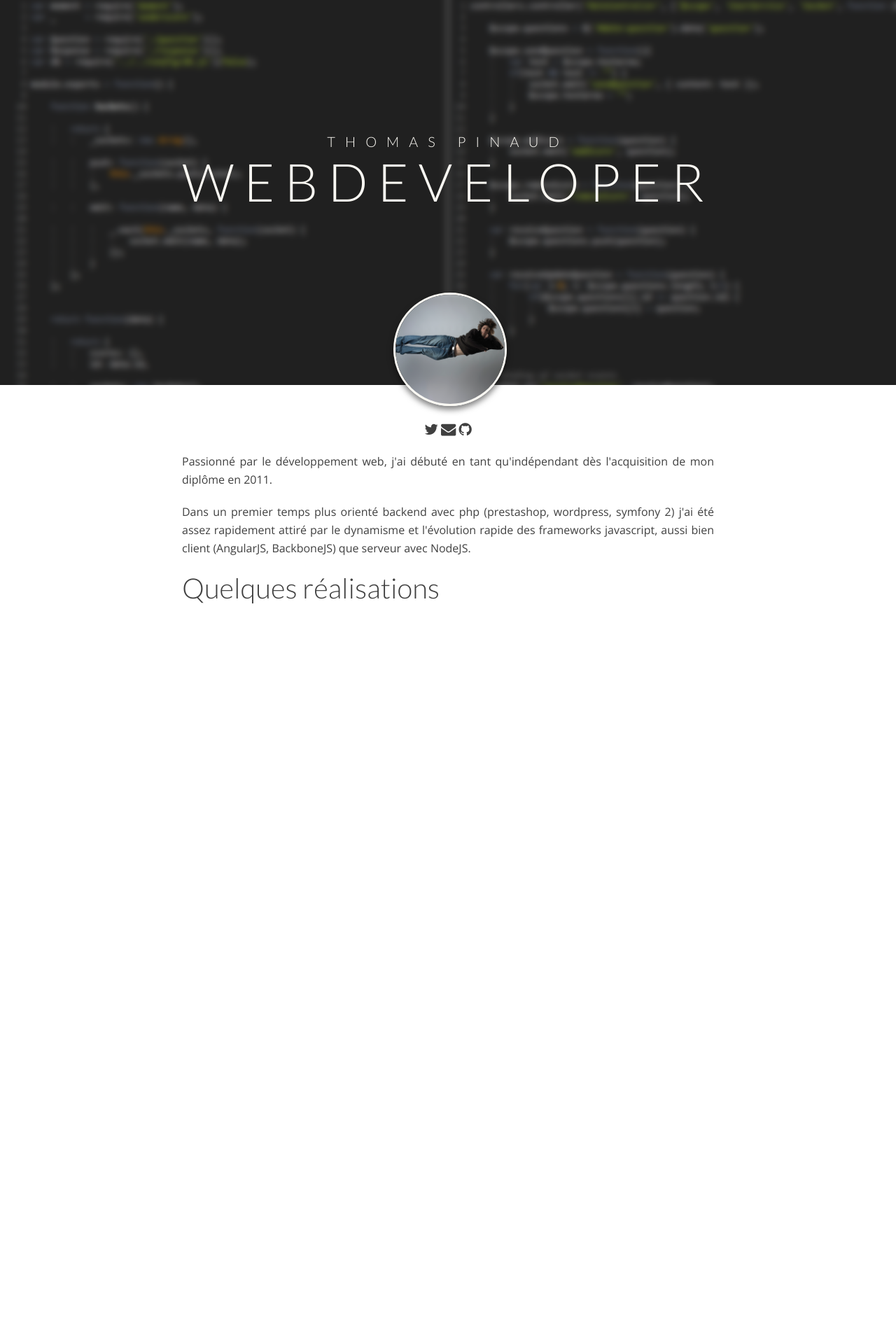
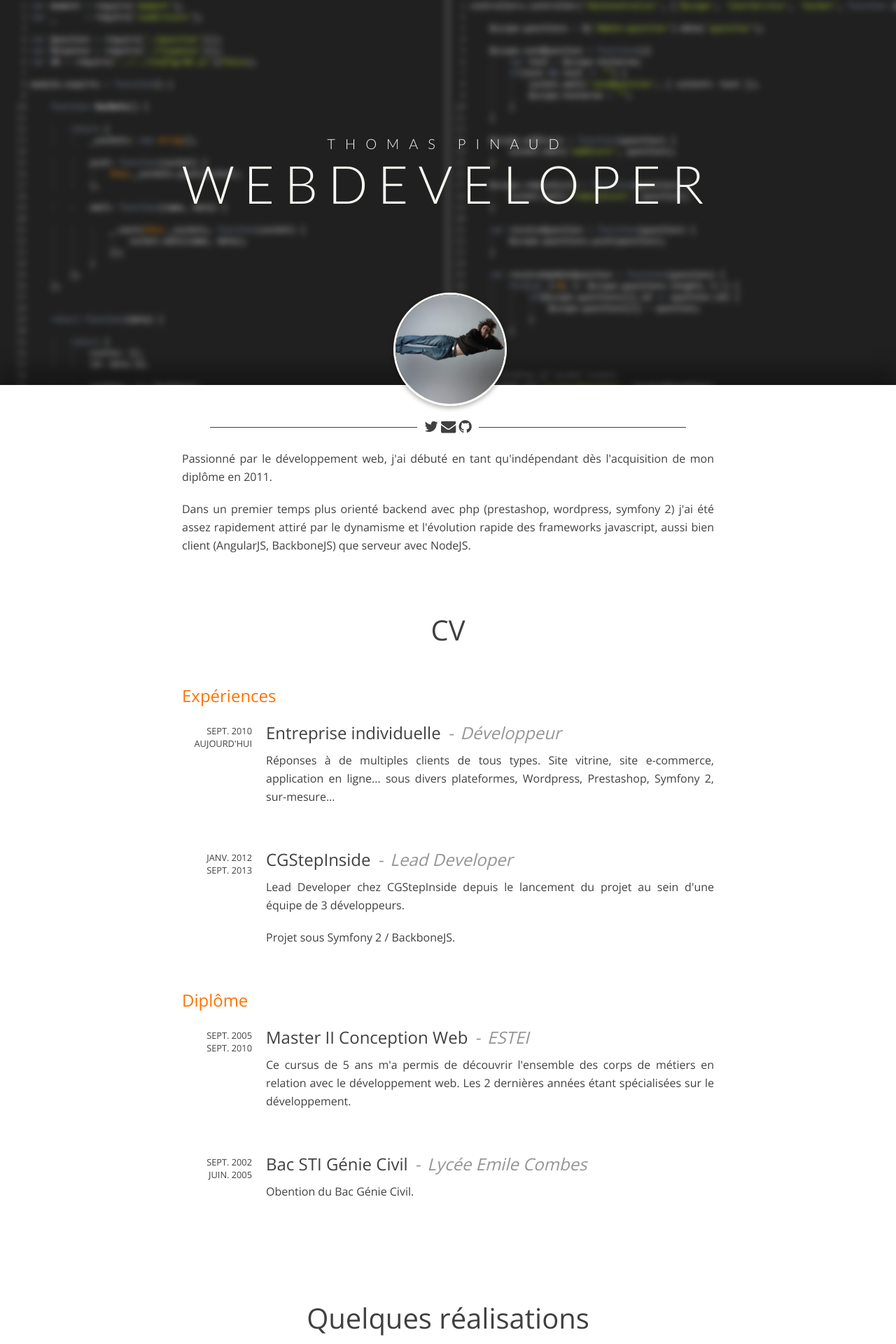
Before and after one commit to Spope/personal-website, a PHP site: template views/home.html.twig in a window 1280 px wide. Shown: the top 1920 px of the page at 70% size. Before the commit the page ends 862 px from the top, so only its background shows below. Run offline with PHP 8.4, Linux system fonts and the light colour scheme; the template is opened without the code that fills it, so the values that code supplies are empty; some libraries are stand-ins or nearby versions.

Commit message:
Added Cv, portfolio and contact.

```diff
--- a/views/contact.html.twig
+++ b/views/contact.html.twig
@@ -1,6 +1,6 @@
 <section id="contact">
-    <div class="pad">
-        <h1>Contact</h1>
+    <div class="content">
+        <h2>Contact</h2>
         <div id="contact-form">
             <div id="pad">
                 <div class="div-form-contact">
--- /dev/null
+++ b/views/cv.html.twig
@@ -0,0 +1,64 @@
+<section id="cv">
+    <div class="content">
+        <h2>CV</h2>
+
+        <h3>Expériences</h3>
+
+        <div class="cv-item">
+            <div class="date">
+                SEPT. 2010<br />
+                AUJOURD'HUI
+            </div>
+            <div class="cv-desc">
+                <h3>Entreprise individuelle</h3>
+                <h3 class="type">Développeur</h3>
+                <div class="clr"></div>
+                <p>Réponses à de multiples clients de tous types. Site vitrine, site e-commerce, application en ligne... sous divers plateformes, Wordpress, Prestashop, Symfony 2, sur-mesure...</p>
+            </div>
+        </div>
+
+
+        <div class="cv-item">
+            <div class="date">
+                JANV. 2012<br />
+                SEPT. 2013
+            </div>
+            <div class="cv-desc">
+                <h3>CGStepInside</h3>
+                <h3 class="type">Lead Developer</h3>
+                <div class="clr"></div>
+                <p>Lead Developer chez CGStepInside depuis le lancement du projet au sein d'une équipe de 3 développeurs.</p>
+                <p>Projet sous Symfony 2 / BackboneJS.</p>
+            </div>
+        </div>
+
+        <h3>Diplôme</h3>
+
+        <div class="cv-item">
+            <div class="date">
+                SEPT. 2005<br />
+                SEPT. 2010
+            </div>
+            <div class="cv-desc">
+                <h3>Master II Conception Web</h3>
+                <h3 class="type">ESTEI</h3>
+                <div class="clr"></div>
+                <p>Ce cursus de 5 ans m'a permis de découvrir l'ensemble des corps de métiers en relation avec le développement web. Les 2 dernières années étant spécialisées sur le développement.</p>
+            </div>
+        </div>
+
+        <div class="cv-item">
+            <div class="date">
+                SEPT. 2002<br />
+                JUIN. 2005
+            </div>
+            <div class="cv-desc">
+                <h3>Bac STI Génie Civil</h3>
+                <h3 class="type">Lycée Emile Combes</h3>
+                <div class="clr"></div>
+                <p>Obention du Bac Génie Civil.</p>
+            </div>
+        </div>
+    </div>
+    <div class="clr"></div>
+</section>
--- a/views/header.html.twig
+++ b/views/header.html.twig
@@ -1,7 +1,7 @@
 <section id="header-home">
     <div id="header-home-content">
-        <h2>THOMAS PINAUD</h2>
-        <h1>WEBDEVELOPER</h1>
+        <h2 class="lato">THOMAS PINAUD</h2>
+        <h1 class="lato">WEBDEVELOPER</h1>
 
         <img src="{{ app.request.basepath }}/public/img/me.png" width="156" height="156" alt="Hey, that's me" />
     </div>
--- a/views/home.html.twig
+++ b/views/home.html.twig
@@ -7,17 +7,24 @@
 {% block main_container %}
     <section id="home">
         <div class="content" id="home-content">
-            <p class="center">
-                <a href="http://twitter.com/spopila" alt="My twitter link"><i class="fa fa-twitter fa-lg"></i></a>
-                <a href="#"><i class="fa fa-envelope fa-lg"></i></a>
-                <a href="http://github.com/spope"><i class="fa fa-github fa-lg"></i></a>
+            <hr id="hr-home" />
+            <p class="social center">
+                <span>
+                    <a href="http://twitter.com/spopila" alt="My twitter link"><i class="fa fa-twitter fa-lg"></i></a>
+                    <a href="#contact"><i class="fa fa-envelope fa-lg"></i></a>
+                    <a href="http://github.com/spope"><i class="fa fa-github fa-lg"></i></a>
+                </span>
             </p>
-            <h3></h3>
             <p>Passionné par le développement web, j'ai débuté en tant qu'indépendant dès l'acquisition de mon diplôme en 2011.</p>
 
             <p>Dans un premier temps plus orienté backend avec php (prestashop, wordpress, symfony 2) j'ai été assez rapidement attiré par le dynamisme et l'évolution rapide des frameworks javascript, aussi bien client (AngularJS, BackboneJS) que serveur avec NodeJS.</p>
+
         </div>
     </section>
+
+    {% include 'cv.html.twig' %}
+
     {% include 'portfolio.html.twig' %}
-    {#% include 'contact.html.twig' %#}
+
+    {% include 'contact.html.twig' %}
 {% endblock %}
--- a/views/layout.html.twig
+++ b/views/layout.html.twig
@@ -4,7 +4,7 @@
         <meta charset="utf-8">
         <title>Thomas Pinaud - Front end / Back end developer</title>
         <link href='http://fonts.googleapis.com/css?family=Lato:300' rel='stylesheet' type='text/css'>
-        <link href='http://fonts.googleapis.com/css?family=Open+Sans' rel='stylesheet' type='text/css'>
+        <link href='http://fonts.googleapis.com/css?family=Open+Sans:300,400' rel='stylesheet' type='text/css'>
         <link href="//netdna.bootstrapcdn.com/font-awesome/4.0.3/css/font-awesome.css" rel="stylesheet">
         <link href="{{ app.request.basepath }}/public/styles/main.css" rel="stylesheet" media="screen">
         <meta name="viewport" content="width=device-width,initial-scale=1" />
@@ -24,8 +24,6 @@
         </div>
 
         {% if app.debug %}
-            <script src="{{ app.request.basepath }}/public/js/lib/squares.js"></script>
-            <script src="{{ app.request.basepath }}/public/js/lib/sizes.js"></script>
             <script src="{{ app.request.basepath }}/public/js/lib/contact.js"></script>
             <script src="{{ app.request.basepath }}/public/js/lib/init.js"></script>
 
--- a/views/portfolio.html.twig
+++ b/views/portfolio.html.twig
@@ -3,6 +3,7 @@
         <h2>Quelques réalisations</h2>
         <div id="portfolio-content">
 
+            <p class="warn">Pour l'ensemble de ces exemples, mon travail n'a été que le développement et l'intégration des sites.</p>
             <ul>
                 {% for portfolio in portfolios %}
                     <li class="portfolio">
--- a/web/public/js/lib/init.js
+++ b/web/public/js/lib/init.js
@@ -1,3 +1 @@
-Square.init();
 Contact.init();
-Size.init();
--- a/web/public/js/lib/sizes.js
+++ /dev/null
@@ -1,35 +0,0 @@
-var Size = {
-
-    header: {},
-    squares: {},
-    portfolio: {},
-    contact: {},
-
-    init: function(){
-        this.header = document.querySelector('#header');
-        this.squares = document.querySelector('#squares');
-        this.portfolio = document.querySelector('#portfolios');
-        this.contact = document.querySelector('#contact');
-
-        window.onload = function(){
-            this.resize();
-        }.bind(this);
-
-        window.onresize = function(){
-            this.resize();
-        }.bind(this);
-
-        this.resize();
-    },
-
-    resize: function(){
-
-        var headerH = this.header.offsetHeight;
-        var squaresH = this.squares.offsetHeight;
-        var portfolioH = this.portfolio.offsetHeight;
-
-        this.portfolio.style.top = (headerH+squaresH)+"px";
-        this.contact.style.top = (headerH+squaresH+portfolioH)+"px";
-    }
-
-}
--- a/web/public/less/contact.less
+++ b/web/public/less/contact.less
@@ -1,10 +1,17 @@
+#contact {
+    background:@darkgray;
+    margin-bottom:0;
+    padding-bottom:100px;
+
+    h2 {
+        color:@beige;
+        padding-top:50px;
+    }
+}
+
 #contact-form{
     width:400px;
-    /*height:300px;*/
-    position:fixed;
-    top:50%;
-    left:50%;
-    margin:-150px 0 0 -200px;
+    margin:0 auto;
     background:#111111;
     .box-shadow(0 0 7px rgba(0, 0, 0, 0.4));
 
@@ -46,6 +53,7 @@
     }
 
     #thanks{
+        background:@beige;
         h3{
             font-size:2em;
             text-align:center;
--- /dev/null
+++ b/web/public/less/cv.less
@@ -0,0 +1,35 @@
+#cv {
+    .content > h3 {
+
+        color:@orange;
+        margin-bottom:20px;
+    }
+}
+
+.date {
+    float:left;
+    margin-right:20px;
+    padding-top:5px;
+    text-align:right;
+    font-size: 0.8em;
+    width: 100px;
+}
+
+.cv-desc {
+    float: left;
+    width: 640px;
+    margin-bottom:40px;
+
+    h3 {
+        float: left;
+        margin-bottom:10px;
+    }
+    h3.type {
+        font-style:italic;
+        color:@lightgray;
+    }
+    h3.type::before {
+        margin: 0 10px 0 10px;
+        content: "-";
+    }
+}
--- a/web/public/less/header-home.less
+++ b/web/public/less/header-home.less
@@ -1,34 +1,39 @@
 #header-home{
-    background:url('../img/header-bg.png') no-repeat 50% 0 @darkgray;
+    background: url('../img/header-bg.png') no-repeat 50% 0 @darkgray;
+    margin: 0;
 }
 
 #header-home-content {
-    height:550px;
-    text-align:center;
-    position:relative;
+    height: 550px;
+    text-align: center;
+    position: relative;
 
     h1 {
-        font-size:75px;
-        color:@beige;
-        text-align:center;
-        letter-spacing:14px;
+        font-size: 75px;
+        color: @beige;
+        text-align: center;
+        letter-spacing: 14px;
+        margin:0;
+        line-height:85px;
     }
 
     h2 {
-        font-size:20px;
-        color:@beige;
-        text-align:center;
-        padding-top:190px;
-        letter-spacing:14px;
+        font-size: 20px;
+        color: @beige;
+        text-align: center;
+        padding-top: 190px;
+        letter-spacing: 14px;
+        margin:0;
+        line-height:30px;
     }
 
     img {
-        position:absolute;
-        left:50%;
-        margin-left:-78px;
-        bottom:-30px;
-        border:3px solid @beige;
+        position: absolute;
+        left: 50%;
+        margin-left: -78px;
+        bottom: -30px;
+        border: 3px solid @beige;
         .border-radius(156px);
-        .box-shadow(0, 5px, 8px, rgba(0, 0, 0, 0.5));
+        .box-shadow(0, 3px, 6px, rgba(0, 0, 0, 0.3));
     }
 }
--- a/web/public/less/home.less
+++ b/web/public/less/home.less
@@ -1,6 +1,20 @@
 #home {
 
+    .box-shadow(0, -25px, 25px, rgba(0,0,0,0.3));
+
     #home-content {
-        padding-top:50px;
+        padding-top:30px;
+    }
+
+    #hr-home {
+        margin:30px 40px 20px 40px;
+    }
+
+    .social {
+        margin-top: -35px;
+        span {
+            padding:0 10px 0 10px;
+            background: white;
+        }
     }
 }
--- a/web/public/less/layout.less
+++ b/web/public/less/layout.less
@@ -1,44 +1,39 @@
 html,body{
-    width:100%;
-    height:100%;
-    min-width:540px;
-    min-height:540px;
+    width: 100%;
+    height: 100%;
+    min-width: 540px;
+    min-height: 540px;
 }
 .content {
-    width:760px;
-    margin:0 auto;
+    width: 760px;
+    margin: 0 auto;
 }
-#header{
-}
-#main{
-    width:100%;
-    height:100%;
-    min-width:540px;
-    min-height:540px;
+#header {
 }
 
-section{
-    display:block;
-    width:100%;
-    >.pad{
-        padding:20px;
-        >h1{
-            font-size:3em;
-            font-weight:normal;
-        }
+#main {
+    width: 100%;
+    height: 100%;
+    min-width: 540px;
+    min-height: 540px;
+}
+
+section {
+    display: block;
+    margin: 0 0 80px 0;
+    width: 100%;
+
+    h2 {
+        text-align: center;
+        margin-bottom:50px;
     }
 }
 
 
 
-
-#contact{
-    top:200%;
-    z-index:1;
+#footer {
+    width: 100%;
+    height: 100px;
+    text-align: center;
+    background:@darkgray;
 }
-
-#footer{
-    width:100%;
-    height:100px;
-    text-align:center;
-}
--- a/web/public/less/main.less
+++ b/web/public/less/main.less
@@ -5,4 +5,5 @@
 @import "header-home.less";
 @import "home.less";
 @import "portfolio.less";
-/*@import "contact.less";*/
+@import "cv.less";
+@import "contact.less";
--- a/web/public/less/portfolio.less
+++ b/web/public/less/portfolio.less
@@ -4,11 +4,17 @@
 
 #portfolio-content{
     padding-top: 50px;
+
+    .warn {
+        margin-bottom:40px;
+    }
+
     ul{
         text-align: center;
         width: 100%;
         height: 100%;
     }
+
     .portfolio{
         display: inline-block;
         width: 370px;
--- a/web/public/less/reset.less
+++ b/web/public/less/reset.less
@@ -1,6 +1,6 @@
 * {
-    margin:0;
-    padding:0;
+    margin: 0;
+    padding: 0;
     font-family: 'Open Sans', arial, sans-serif;
 
     outline: none !important;
@@ -8,12 +8,12 @@
 
 body{
     font-size: 16px;
-    font-weight:400;
+    font-weight: 400;
     background-color: white;
     overflow-y: scroll;
     overflow-x: hidden;
     color: @black;
-    width:100%;
+    width: 100%;
     -webkit-font-smoothing: antialiased;
 }
 
@@ -21,21 +21,19 @@ ul {
     list-style: none;
 }
 
-
-
 :link,:visited,ins {
     color: inherit;
-    text-decoration:none
+    text-decoration: none
 }
 
-nav ul,nav ol { list-style:none }
+nav ul,nav ol { list-style: none }
 
 h1,h2,h3,h4,h5,h6 {
-    font-family: 'Lato', arial, sans-serif;
-    font-size:1em;
-    font-weight:300;
+    font-family: 'Open Sans', arial, sans-serif;
+    font-size: 1em;
+    font-weight: 300;
 }
-pre,code,kbd { font-size:1em; }
+pre,code,kbd { font-size: 1em; }
 
 dl,ul,ol,li,
 h1,h2,h3,h4,h5,h6,pre,p,blockquote,
@@ -112,7 +110,7 @@ hr{
     display: block;
     border:none;
     height: 1px;
-    background: white url("../img/dots.gif") top left repeat-x;
+    background: @black;
 }
 
 input[type="text"], input[type="password"], input[type="email"], textarea{
@@ -126,12 +124,12 @@ input[type="text"], input[type="password"], input[type="email"], textarea{
 button{
     .transition(0.1s);
     padding: 7px;
-    background:@lightgray;
+    background:@darkgray;
     border: 0;
     color: white;
     cursor: pointer;
     &:hover{
-        background-color: lighten(@black, 1%);
+        background-color: lighten(@darkgray, 1%);
     }
 }
 
@@ -146,6 +144,10 @@ p {
 }
 
 
+.lato {
+    font-family: 'Lato', arial, sans-serif;
+}
+
 .pointer {
     cursor: pointer;
 }
--- a/web/public/less/vars.less
+++ b/web/public/less/vars.less
@@ -1,8 +1,10 @@
 @black : #404040;
 @gray: #bebebe;
-@lightgray : #707070;
+@lightgray : #959595;
 @darkgray: #202020;
 @white: #f2eed3;
 @beige: #fbf9f3;
 
-@orange : #ff7300;
+@orange: #ff7300;
+@green: #85d62b;
+@blue: #527aa2;
--- a/web/public/styles/main.css
+++ b/web/public/styles/main.css
@@ -33,7 +33,7 @@ h3,
 h4,
 h5,
 h6 {
-  font-family: 'Lato', arial, sans-serif;
+  font-family: 'Open Sans', arial, sans-serif;
   font-size: 1em;
   font-weight: 300;
 }
@@ -130,7 +130,7 @@ hr {
   display: block;
   border: none;
   height: 1px;
-  background: #ffffff url("../img/dots.gif") top left repeat-x;
+  background: #404040;
 }
 input[type="text"],
 input[type="password"],
@@ -148,13 +148,13 @@ button {
   -o-transition: 0.1s;
   transition: 0.1s;
   padding: 7px;
-  background: #707070;
+  background: #202020;
   border: 0;
   color: white;
   cursor: pointer;
 }
 button:hover {
-  background-color: #434343;
+  background-color: #232323;
 }
 a,
 button {
@@ -167,6 +167,9 @@ p {
   line-height: 26px;
   margin-bottom: 20px;
   text-align: justify;
+}
+.lato {
+  font-family: 'Lato', arial, sans-serif;
 }
 .pointer {
   cursor: pointer;
@@ -196,26 +199,22 @@ body {
 }
 section {
   display: block;
+  margin: 0 0 80px 0;
   width: 100%;
 }
-section > .pad {
-  padding: 20px;
-}
-section > .pad > h1 {
-  font-size: 3em;
-  font-weight: normal;
-}
-#contact {
-  top: 200%;
-  z-index: 1;
+section h2 {
+  text-align: center;
+  margin-bottom: 50px;
 }
 #footer {
   width: 100%;
   height: 100px;
   text-align: center;
+  background: #202020;
 }
 #header-home {
   background: url('../img/header-bg.png') no-repeat 50% 0 #202020;
+  margin: 0;
 }
 #header-home-content {
   height: 550px;
@@ -227,6 +226,8 @@ section > .pad > h1 {
   color: #fbf9f3;
   text-align: center;
   letter-spacing: 14px;
+  margin: 0;
+  line-height: 85px;
 }
 #header-home-content h2 {
   font-size: 20px;
@@ -234,6 +235,8 @@ section > .pad > h1 {
   text-align: center;
   padding-top: 190px;
   letter-spacing: 14px;
+  margin: 0;
+  line-height: 30px;
 }
 #header-home-content img {
   position: absolute;
@@ -247,18 +250,36 @@ section > .pad > h1 {
   -moz-background-clip: padding;
   border-radius: 156px;
   background-clip: padding-box;
-  -webkit-box-shadow: 0px 5px 8px rgba(0, 0, 0, 0.5);
-  -moz-box-shadow: 0px 5px 8px rgba(0, 0, 0, 0.5);
-  box-shadow: 0px 5px 8px rgba(0, 0, 0, 0.5);
+  -webkit-box-shadow: 0px 3px 6px rgba(0, 0, 0, 0.3);
+  -moz-box-shadow: 0px 3px 6px rgba(0, 0, 0, 0.3);
+  box-shadow: 0px 3px 6px rgba(0, 0, 0, 0.3);
+}
+#home {
+  -webkit-box-shadow: 0px -25px 25px rgba(0, 0, 0, 0.3);
+  -moz-box-shadow: 0px -25px 25px rgba(0, 0, 0, 0.3);
+  box-shadow: 0px -25px 25px rgba(0, 0, 0, 0.3);
 }
 #home #home-content {
-  padding-top: 50px;
+  padding-top: 30px;
+}
+#home #hr-home {
+  margin: 30px 40px 20px 40px;
+}
+#home .social {
+  margin-top: -35px;
+}
+#home .social span {
+  padding: 0 10px 0 10px;
+  background: white;
 }
 #portfolios {
   /*background:@darkgray;*/
 }
 #portfolio-content {
   padding-top: 50px;
+}
+#portfolio-content .warn {
+  margin-bottom: 40px;
 }
 #portfolio-content ul {
   text-align: center;
@@ -303,4 +324,90 @@ section > .pad > h1 {
   -ms-transform: rotateY(-25deg);
   transform: rotateY(-25deg);
 }
-/*@import "contact.less";*/
+#cv .content > h3 {
+  color: #ff7300;
+  margin-bottom: 20px;
+}
+.date {
+  float: left;
+  margin-right: 20px;
+  padding-top: 5px;
+  text-align: right;
+  font-size: 0.8em;
+  width: 100px;
+}
+.cv-desc {
+  float: left;
+  width: 640px;
+  margin-bottom: 40px;
+}
+.cv-desc h3 {
+  float: left;
+  margin-bottom: 10px;
+}
+.cv-desc h3.type {
+  font-style: italic;
+  color: #959595;
+}
+.cv-desc h3.type::before {
+  margin: 0 10px 0 10px;
+  content: "-";
+}
+#contact {
+  background: #202020;
+  margin-bottom: 0;
+  padding-bottom: 100px;
+}
+#contact h2 {
+  color: #fbf9f3;
+  padding-top: 50px;
+}
+#contact-form {
+  width: 400px;
+  margin: 0 auto;
+  background: #111111;
+  -webkit-box-shadow: 0px 0px 7px rgba(0, 0, 0, 0.4);
+  -moz-box-shadow: 0px 0px 7px rgba(0, 0, 0, 0.4);
+  box-shadow: 0px 0px 7px rgba(0, 0, 0, 0.4);
+}
+#contact-form #pad {
+  padding: 20px;
+}
+#contact-form .div-form-contact {
+  -webkit-box-shadow: 0px 0px 7px #000000;
+  -moz-box-shadow: 0px 0px 7px #000000;
+  box-shadow: 0px 0px 7px #000000;
+}
+#contact-form #form-background {
+  background: white;
+}
+#contact-form input {
+  width: 356px;
+  border: none;
+}
+#contact-form input#input-name {
+  border-bottom: none;
+}
+#contact-form input.error {
+  background-color: #FED5D9;
+}
+#contact-form textarea {
+  width: 356px;
+  border: none;
+  height: 150px;
+  resize: none;
+  border-top: none;
+}
+#contact-form textarea.error {
+  background-color: #FED5D9;
+}
+#contact-form button {
+  width: 362px;
+}
+#contact-form #thanks {
+  background: #fbf9f3;
+}
+#contact-form #thanks h3 {
+  font-size: 2em;
+  text-align: center;
+}
```
Also changed, not shown: web/public/js/lib/squares.js (deleted, +0 -32 lines), web/public/js/lib/contact.js. Lines whose indentation alone changed are shown as unchanged.
